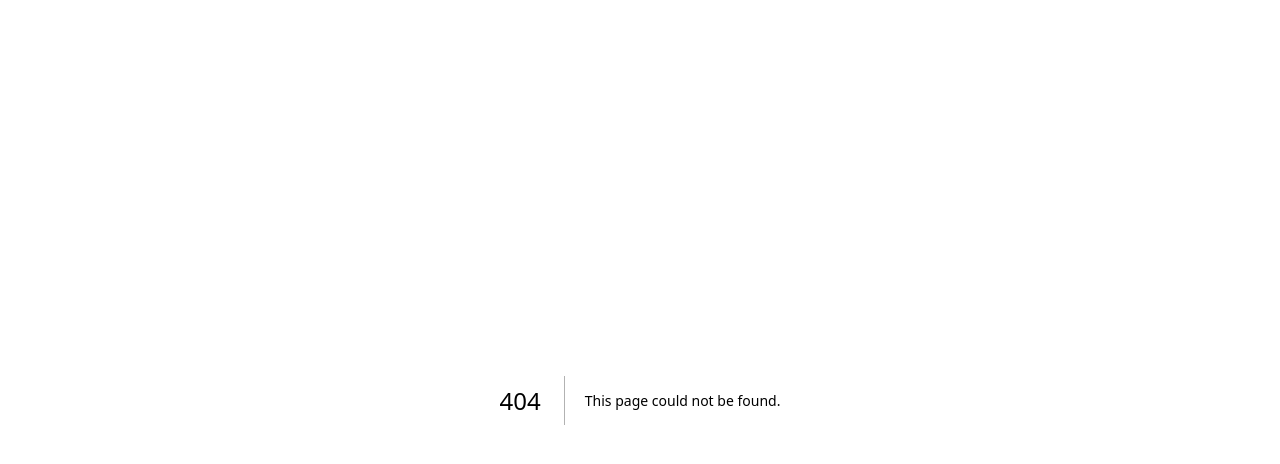
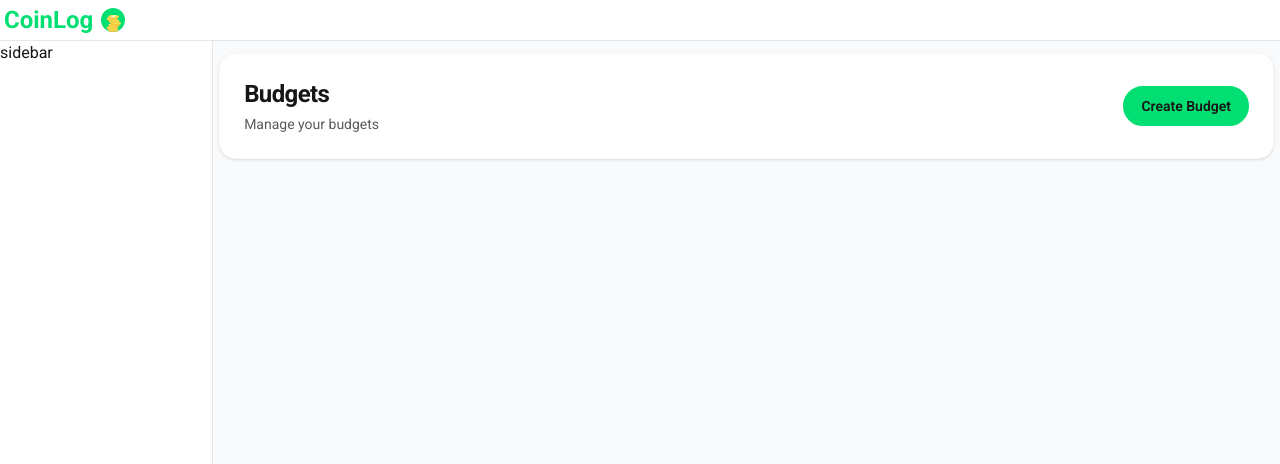
Before and after one commit to Diego3128/coinlog, a Next.js app in the folder frontend/: page /admin in a window 1280 px wide. Before the commit this address had no page. Shown: the top 464 px of the page. Built offline with nearby package versions, Linux system fonts and the light colour scheme.

Commit message:
ft: admin page & proxy for auth validation

```diff
--- a/frontend/app/actions/auth/log-in.action.ts
+++ b/frontend/app/actions/auth/log-in.action.ts
@@ -57,7 +57,7 @@ export const LoginUser = async (formData: FormData): Promise<LoginResult> => {
       };
     } else {
       //validate error response
-      let errorMessage = "Something went wront trying to log you in";
+      let errorMessage = "Something went wrong trying to log you in";
       if (typeof res.error === "string") errorMessage = res.error;
       return {
         success: false,
--- /dev/null
+++ b/frontend/app/admin/layout.tsx
@@ -0,0 +1,34 @@
+import { ReactNode } from "react";
+import SimpleHeader from "../components/shared/SimpleHeader";
+
+export default async function AdminLayout({
+  children,
+}: {
+  children: ReactNode;
+}) {
+
+  return (
+    <div className="min-h-screen flex flex-col bg-base-200">
+      <header
+        role="banner"
+        className="bg-base-100 border-b border-base-300 p-1"
+      >
+        <SimpleHeader />
+      </header>
+
+      <div className="flex flex-1 ">
+        {/* Sidebar Navigation */}
+        <aside className="w-64 bg-base-100 border-r border-base-300 hidden md:block">
+          <nav aria-label="Admin Navigation">
+            <p>sidebar</p>
+          </nav>
+        </aside>
+
+        {/* Main Content */}
+        <main id="main-content" className=" w-full py-3 px-1.5">
+          {children}
+        </main>
+      </div>
+    </div>
+  );
+}
--- /dev/null
+++ b/frontend/app/admin/page.tsx
@@ -0,0 +1,22 @@
+export default function AdminPage() {
+  return (
+    <div className="flex flex-col sm:flex-row sm:items-center justify-between gap-4 p-6 bg-base-100 rounded-box border border-base-200 shadow-sm">
+      {/* Title & Subtitle */}
+      <div>
+        <h2 className="text-2xl font-bold text-base-content tracking-tight">
+          Budgets
+        </h2>
+        <p className="text-sm text-base-content/70 mt-1">
+          Manage your budgets
+        </p>
+      </div>
+
+      {/* Action Button */}
+      <div>
+        <button className="btn btn-primary font-semibold shadow-xs">
+          Create Budget
+        </button>
+      </div>
+    </div>
+  );
+}
--- a/frontend/app/components/auth/LoginForm.tsx
+++ b/frontend/app/components/auth/LoginForm.tsx
@@ -3,7 +3,7 @@
 import { LoginUser } from "@/app/actions/auth/log-in.action";
 import { SubmitEvent, useState } from "react";
 import ErrorStack from "../shared/ErrorStack";
-import { toast } from "react-toastify";
+import { useRouter } from "next/navigation";
 
 export default function LoginForm() {
   const [loginForm, setLoginForm] = useState<{
@@ -12,6 +12,8 @@ export default function LoginForm() {
   }>({ email: "", password: "" });
 
   const [errors, setErrors] = useState<string[]>([]);
+
+  const router = useRouter();
 
   const handleSubmit = async (e: SubmitEvent<HTMLFormElement>) => {
     e.preventDefault();
@@ -22,11 +24,11 @@ export default function LoginForm() {
 
     const res = await LoginUser(formData);
 
-    if(!res.success){
+    if (!res.success) {
       setErrors(res.errors);
-    }else{
-      toast("Loging you in...");
+    } else {
       //redirect
+      router.replace("/admin");
     }
   };
 
--- /dev/null
+++ b/frontend/app/components/shared/SimpleHeader.tsx
@@ -0,0 +1,12 @@
+"use client";
+
+import CoinIcon from "../icons/CoinIcon";
+
+export default function SimpleHeader() {
+  return (
+    <div className="flex items-center gap-2">
+      <h1 className="text-2xl font-bold text-primary">CoinLog</h1>
+      <CoinIcon className="size-6 text-primary" />
+    </div>
+  );
+}
--- /dev/null
+++ b/frontend/proxy.ts
@@ -0,0 +1,76 @@
+// middleware.ts
+import { NextResponse, type NextRequest } from "next/server";
+
+/**
+ * The purpose of this middleware (or proxy i guess?) is to simply check if the access token in the cookies is valid.
+ * If the access token is invalid it will use the refresh token (also in the cookies) to regenerate both tokens again
+ * If no tokens are present or they're invalid, user is redirected to the login
+ */
+
+export  async function proxy(request: NextRequest) {
+
+    const accessToken = request.cookies.get("COINLOG_ACCESS_TOKEN")?.value;
+    const refreshToken = request.cookies.get("COINLOG_REFRESH_TOKEN")?.value;
+
+    // 1. Missing tokens -> Redirect to login immediately
+    if (!accessToken || !refreshToken) {
+      return NextResponse.redirect(new URL("/auth/login", request.url));
+    }
+
+    // 2. Validate access token against backend API
+    const userReq = await fetch(`${process.env.API_URL}/user`, {
+      headers: {
+        Authorization: `Bearer ${accessToken}`,
+        Origin: `${process.env.ORIGIN_URL}`,
+      },
+    });
+
+    if (userReq.ok) {
+      return NextResponse.next();
+    }
+
+    // 3. Access token invalid/expired -> Attempt refresh
+    const refreshReq = await fetch(`${process.env.API_URL}/auth/refresh-token`, {
+      method: "POST",
+      headers: {
+        Authorization: `Bearer ${refreshToken}`,
+        Origin: `${process.env.ORIGIN_URL}`,
+      },
+    });
+
+    if (refreshReq.ok) {
+      const res = await refreshReq.json();
+      const { accessToken: newAccess, refreshToken: newRefresh } = res.data ?? {};
+
+      //get the response to update the cookies
+      const response = NextResponse.next();
+
+      if (newAccess && newRefresh) {
+        // Updating the new value for the auth cookies
+        response.cookies.set("COINLOG_ACCESS_TOKEN", newAccess, {
+          httpOnly: true,
+          secure: process.env.NODE_ENV === "production",
+          path: "/",
+        });
+        response.cookies.set("COINLOG_REFRESH_TOKEN", newRefresh, {
+          httpOnly: true,
+          secure: process.env.NODE_ENV === "production",
+          path: "/",
+        });
+      }
+
+      return response;
+    }
+
+    // 4. Refresh token invalid/expired -> Clear cookies and redirect
+    const response = NextResponse.redirect(new URL("/auth/login", request.url));
+    response.cookies.delete("COINLOG_ACCESS_TOKEN");
+    response.cookies.delete("COINLOG_REFRESH_TOKEN");
+
+    return response;
+}
+
+// Match all routes inside /admin
+export const config = {
+  matcher: ["/admin/:path*"],
+};
--- /dev/null
+++ b/frontend/src/auth/DAL.ts
@@ -0,0 +1,100 @@
+"use server";
+import { redirect } from "next/navigation";
+import { parseAsync } from "valibot";
+import { UserSchema, UserType } from "../schemas/auth/UserSchema";
+
+export const getUserObject = async ({
+  accessToken,
+}: {
+  accessToken: string;
+}): Promise<null | UserType> => {
+  try {
+    //validate access_token
+    const URL = `${process.env.API_URL}/user`;
+    const req = await fetch(URL, {
+      headers: {
+        Origin: `${process.env.ORIGIN_URL}`,
+        Authorization: `Bearer ${accessToken}`,
+      },
+    });
+    //if access_token is expired or invalid, generate a new one with the refresh_token
+    const res = await req.json();
+    if (req.status !== 200 || !req.ok) {
+      return null;
+    }
+    const userObject: UserType = await parseAsync(UserSchema, res.data);
+    return userObject;
+  } catch (e) {
+    return null;
+  }
+};
+
+// export const generateAccessToken = async ({
+//   refreshToken,
+// }: {
+//   refreshToken: string;
+// }): Promise<null | { accessToken: string; refreshToken: string }> => {
+//   try {
+//     //regenerate access token
+//     const URL = `${process.env.API_URL}/auth/refresh-token`;
+//     const req = await fetch(URL, {
+//       method: "POST",
+//       headers: {
+//         Origin: `${process.env.ORIGIN_URL}`,
+//         Authorization: `Bearer ${refreshToken}`,
+//       },
+//     });
+//     //if access_token is expired or invalid, generate a new one with the refresh_token
+//     const res = await req.json();
+//     if (req.status !== 200 || !req.ok) {
+//       return null;
+//     }
+//     const { accessToken = "", refreshToken: rToken = "" } = res.data ?? {};
+//     if (typeof accessToken !== "string" || typeof rToken !== "string") {
+//       return null;
+//     }
+
+//     return {
+//       accessToken: accessToken,
+//       refreshToken: rToken,
+//     };
+//   } catch (e) {
+//     return null;
+//   }
+// };
+
+// export const verifySession = async (): Promise<null | UserType> => {
+//   console.log("verify session");
+
+//   //get access_token & refresh_token in the cookies
+//   const { accessToken = "", refreshToken = "" } = await getAuthTokens();
+
+//   if (!accessToken || !refreshToken) {
+//     redirect("/auth/login");
+//   }
+
+//   //validate access_token
+//   const user = await getUserObject({ accessToken });
+//   console.log({ user });
+//   if (!user) {
+//     console.log("generate new access token");
+//     //if user = null, access_token is expired or invalid, generate a new one with the refresh_token
+//     const newTokens = await generateAccessToken({ refreshToken });
+//     console.log({ newTokens });
+//     if (!newTokens) {
+//       //if refresh_token is also expired or invalid, redirect. (outside-try-catch)
+//     //   await clearAuthCookies();
+//       return null;
+//     } else {
+//       //update cookies
+//     //   await setAuthCookies(newTokens);
+//       //use NEW access token to get the user
+//       const user = await getUserObject({ accessToken: newTokens.accessToken });
+//       console.log({ user });
+//       return user;
+//     }
+//   }
+//   {
+//     return user;
+//   }
+// };
--- /dev/null
+++ b/frontend/src/schemas/auth/UserSchema.ts
@@ -0,0 +1,23 @@
+import {
+  object,
+  string,
+  pipe,
+  type InferOutput,
+  boolean,
+  optional,
+  nullable,
+} from "valibot";
+
+export const UserSchema = pipe(
+  object({
+    firstName: string(),
+    lastName: string(),
+    username: string(),
+    email: string(),
+    confirmed: boolean(),
+    profilePictureUrl: nullable(string()),
+    createdAt: string(),
+  }),
+);
+
+export type UserType = InferOutput<typeof UserSchema>;
```
